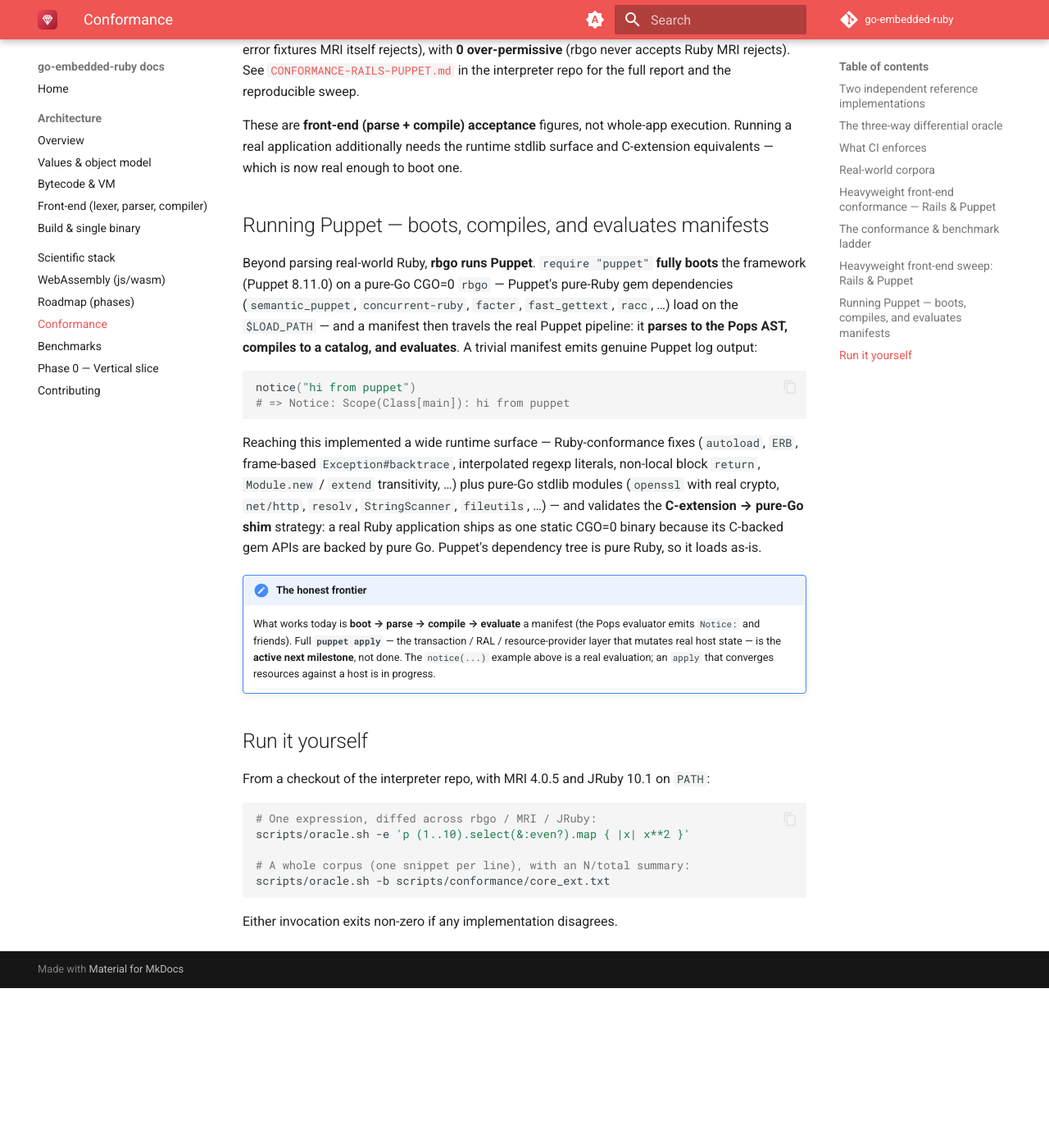
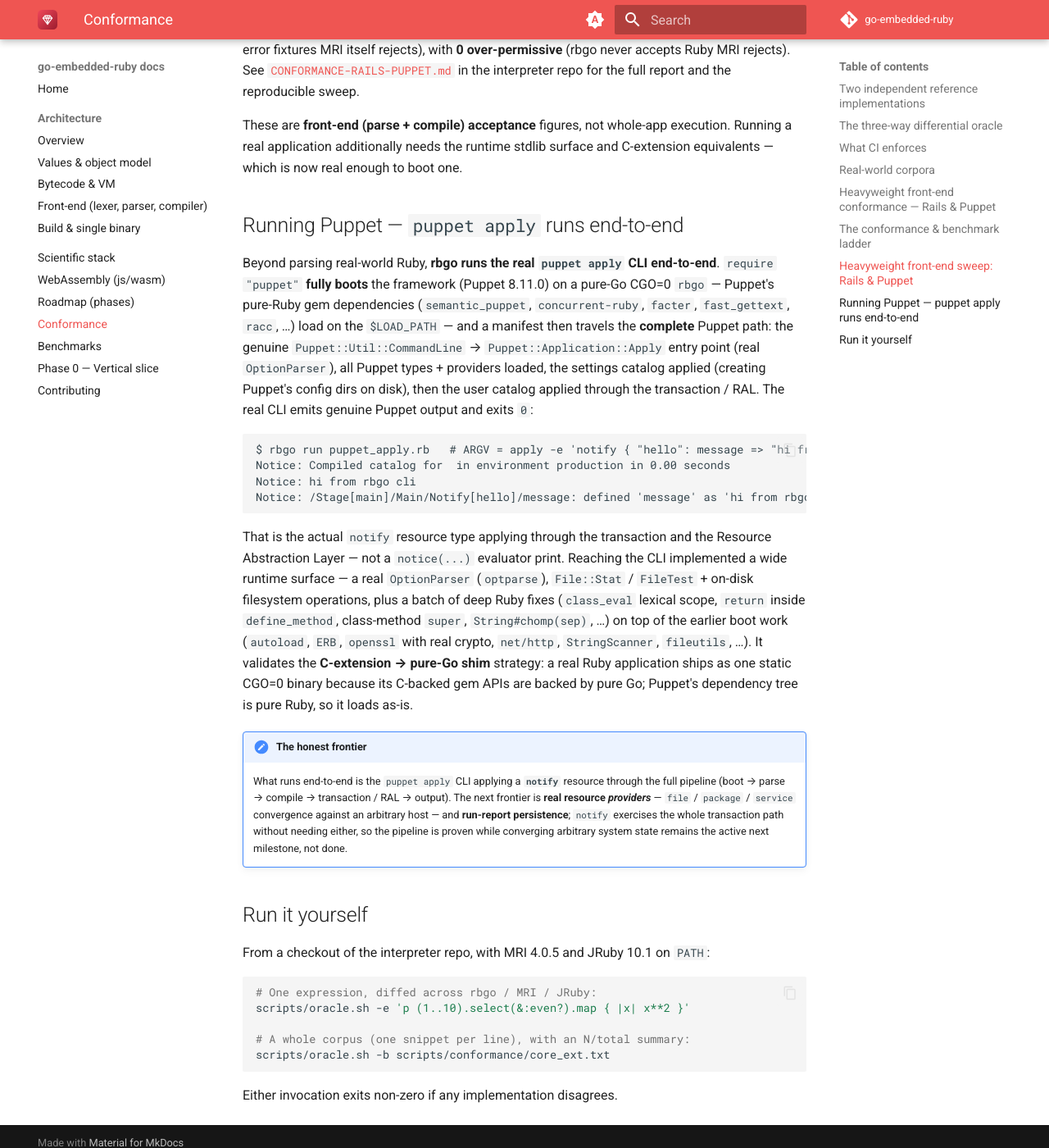
Before and after one commit to go-embedded-ruby/docs, an MkDocs documentation site: the page built from docs/conformance.md, in a window 1280 px wide and 1400 px high, scrolled down 3468 px. Shown: the whole window at 82% size. Built offline with MkDocs 1.6.1 and Material for MkDocs 9.7.7, drawn with Linux system fonts in a browser that asks for light colours; the version menu is left out; before the commit the page ends 4673 px from its top, so only the background shows below that.

Commit message:
docs: rbgo runs the real `puppet apply` CLI end-to-end (#4)
Promote the Puppet sections in index.md, conformance.md and roadmap.md
from "boots / compiles / evaluates" to "`puppet apply` runs end-to-end",
and update the "honest frontier" admonition: apply now runs (a `notify`
resource through the full transaction / RAL), with real
file/package/service resource providers and run-report persistence the
next milestone.

Retarget the index.md -> conformance.md anchor to the renamed heading.
`mkdocs build --strict` passes.

Co-authored-by: Claude Opus 4.8 <noreply@anthropic.com>

````diff
--- a/docs/conformance.md
+++ b/docs/conformance.md
@@ -156,37 +156,45 @@ These are **front-end (parse + compile) acceptance** figures, not whole-app
 execution. Running a real application additionally needs the runtime stdlib
 surface and C-extension equivalents — which is now real enough to boot one.
 
-## Running Puppet — boots, compiles, and evaluates manifests
+## Running Puppet — `puppet apply` runs end-to-end
 
-Beyond parsing real-world Ruby, **rbgo runs Puppet**.
-`require "puppet"` **fully boots** the framework (Puppet 8.11.0) on a pure-Go
-CGO=0 `rbgo` — Puppet's pure-Ruby gem dependencies (`semantic_puppet`,
+Beyond parsing real-world Ruby, **rbgo runs the real `puppet apply` CLI
+end-to-end**. `require "puppet"` **fully boots** the framework (Puppet 8.11.0) on
+a pure-Go CGO=0 `rbgo` — Puppet's pure-Ruby gem dependencies (`semantic_puppet`,
 `concurrent-ruby`, `facter`, `fast_gettext`, `racc`, …) load on the
-`$LOAD_PATH` — and a manifest then travels the real Puppet pipeline: it **parses
-to the Pops AST, compiles to a catalog, and evaluates**. A trivial manifest emits
-genuine Puppet log output:
+`$LOAD_PATH` — and a manifest then travels the **complete** Puppet path: the
+genuine `Puppet::Util::CommandLine` → `Puppet::Application::Apply` entry point
+(real `OptionParser`), all Puppet types + providers loaded, the settings catalog
+applied (creating Puppet's config dirs on disk), then the user catalog applied
+through the transaction / RAL. The real CLI emits genuine Puppet output and exits
+`0`:
 
-```ruby
-notice("hi from puppet")
-# => Notice: Scope(Class[main]): hi from puppet
+```
+$ rbgo run puppet_apply.rb   # ARGV = apply -e 'notify { "hello": message => "hi from rbgo cli" }'
+Notice: Compiled catalog for  in environment production in 0.00 seconds
+Notice: hi from rbgo cli
+Notice: /Stage[main]/Main/Notify[hello]/message: defined 'message' as 'hi from rbgo cli'
 ```
 
-Reaching this implemented a wide runtime surface — Ruby-conformance fixes
-(`autoload`, `ERB`, frame-based `Exception#backtrace`, interpolated regexp
-literals, non-local block `return`, `Module.new` / `extend` transitivity, …) plus
-pure-Go stdlib modules (`openssl` with real crypto, `net/http`, `resolv`,
-`StringScanner`, `fileutils`, …) — and validates the **C-extension → pure-Go
-shim** strategy: a real Ruby application ships as one static CGO=0 binary because
-its C-backed gem APIs are backed by pure Go. Puppet's dependency tree is pure
-Ruby, so it loads as-is.
+That is the actual `notify` resource type applying through the transaction and the
+Resource Abstraction Layer — not a `notice(...)` evaluator print. Reaching the CLI
+implemented a wide runtime surface — a real `OptionParser` (`optparse`),
+`File::Stat` / `FileTest` + on-disk filesystem operations, plus a batch of deep
+Ruby fixes (`class_eval` lexical scope, `return` inside `define_method`,
+class-method `super`, `String#chomp(sep)`, …) on top of the earlier boot work
+(`autoload`, `ERB`, `openssl` with real crypto, `net/http`, `StringScanner`,
+`fileutils`, …). It validates the **C-extension → pure-Go shim** strategy: a real
+Ruby application ships as one static CGO=0 binary because its C-backed gem APIs are
+backed by pure Go; Puppet's dependency tree is pure Ruby, so it loads as-is.
 
 !!! note "The honest frontier"
-    What works today is **boot → parse → compile → evaluate** a manifest (the Pops
-    evaluator emits `Notice:` and friends). Full **`puppet apply`** — the
-    transaction / RAL / resource-provider layer that mutates real host state — is
-    the **active next milestone**, not done. The `notice(...)` example above is a
-    real evaluation; an `apply` that converges resources against a host is in
-    progress.
+    What runs end-to-end is the `puppet apply` CLI applying a **`notify`** resource
+    through the full pipeline (boot → parse → compile → transaction / RAL →
+    output). The next frontier is **real resource *providers*** —
+    `file` / `package` / `service` convergence against an arbitrary host — and
+    **run-report persistence**; `notify` exercises the whole transaction path
+    without needing either, so the pipeline is proven while converging arbitrary
+    system state remains the active next milestone, not done.
 
 ## Run it yourself
 
````
Also changed, not shown: docs/index.md (+21 -15 lines), docs/roadmap.md (+1 -1 lines).
